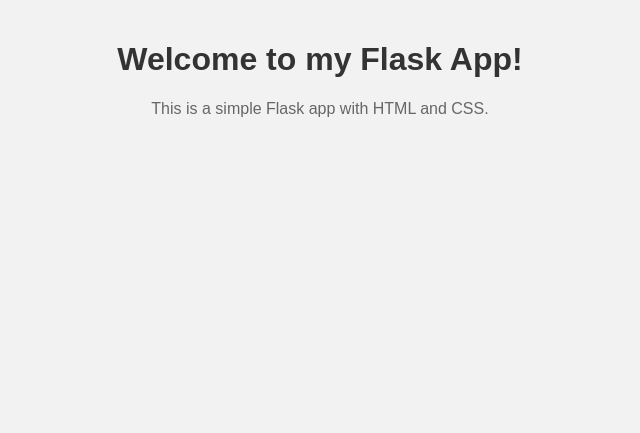
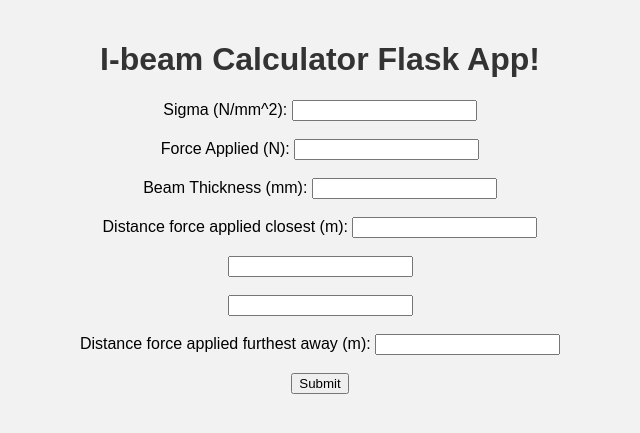
Before and after one commit to Alex-Jarosz-1996/ibeam_calculator_flaskapp, a Flask app: page / in a window 1280 px wide. Shown: the top 433 px of the page, without its empty margins (320-960 px from the left). Run offline with Flask 3, Linux system fonts and the light colour scheme.

Commit message:
core structure for project

```diff
--- a/templates/index.html
+++ b/templates/index.html
@@ -1,11 +1,35 @@
 <!DOCTYPE html>
 <html>
 <head>
-    <title>Simple Flask App</title>
+    <title>I-beam Calculator Flask App Flask App</title>
     <link rel="stylesheet" type="text/css" href="{{ url_for('static', filename='styles.css') }}">
 </head>
 <body>
-    <h1>Welcome to my Flask App!</h1>
-    <p>This is a simple Flask app with HTML and CSS.</p>
+    <h1>I-beam Calculator Flask App!</h1>
+
+    <form method="POST">
+        <label for="sigma">Sigma (N/mm^2):</label>
+        <input type="text" id="sigma" name="sigma" required><br><br>
+
+        <label for="force_applied">Force Applied (N):</label>
+        <input type="text" id="force_applied" name="force_applied" required><br><br>
+
+        <label for="beam_thick">Beam Thickness (mm):</label>
+        <input type="text" id="beam_thick" name="beam_thick" required><br><br>
+
+        <label for="force_close">Distance force applied closest (m):</label>
+        <input type="text" id="force_close" name="force_close" required><br><br>
+
+        <label for="force1"></label>
+        <input type="text" id="force1" name="force1" required><br><br>
+
+        <label for="force2"></label>
+        <input type="text" id="force2" name="force2" required><br><br>
+
+        <label for="force_far">Distance force applied furthest away (m):</label>
+        <input type="text" id="force_far" name="force_far" required><br><br>
+
+        <input type="submit" value="Submit">
+    </form>
 </body>
 </html>
```
